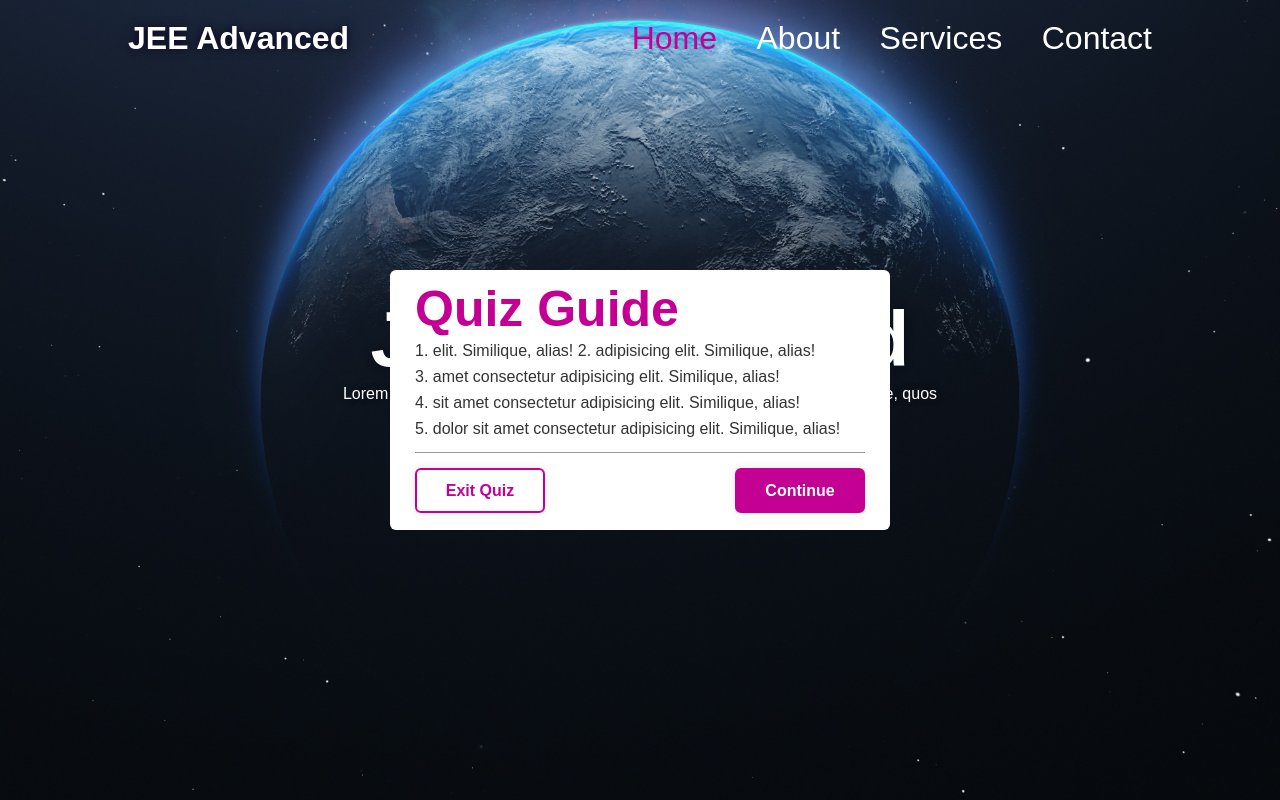
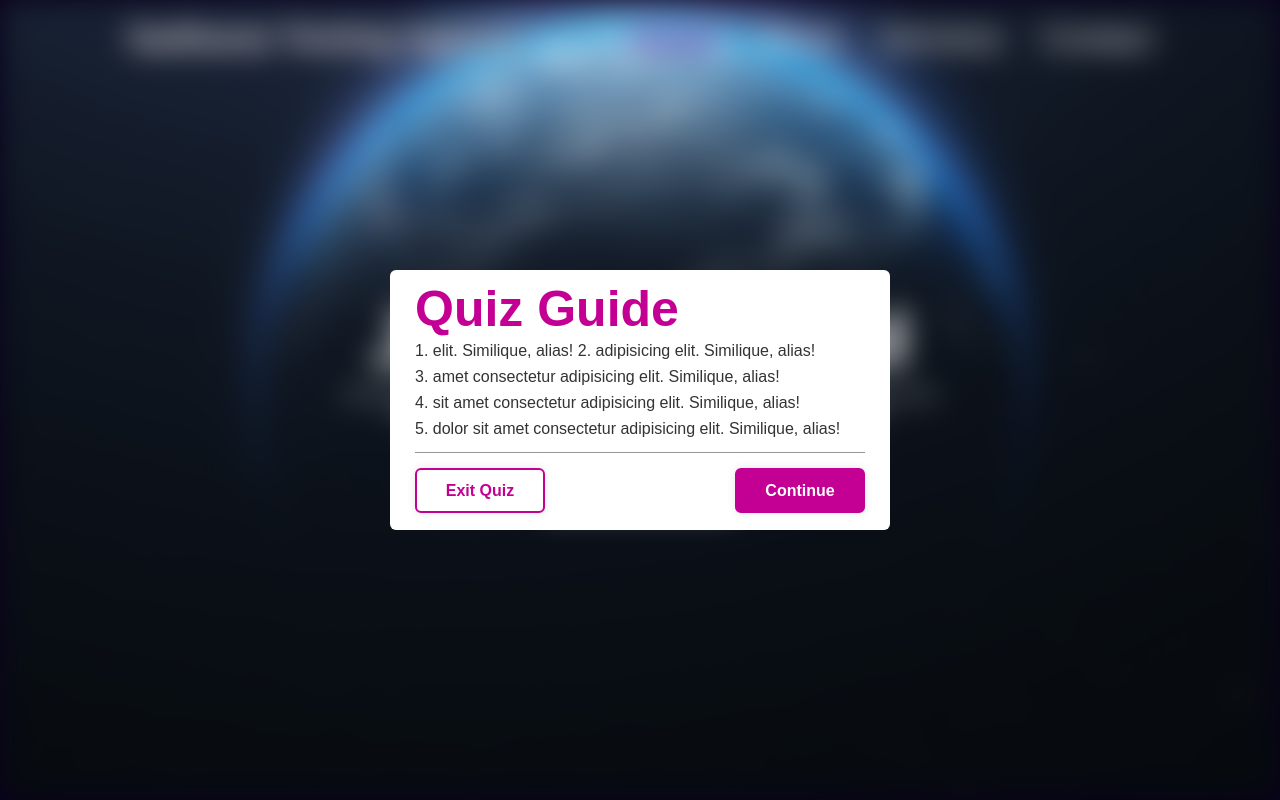
Before and after one commit to SadharanLadkaIsBack/SadharanTestingAgency, a plain HTML site: page index.html in a window 1280 px wide. Both pictures are taken after a click on the button "Start Exam". Drawn offline with Linux system fonts and the light colour scheme; a web font is replaced by a local one.

Commit message:
blurred bg

```diff
--- a/index.html
+++ b/index.html
@@ -12,7 +12,7 @@
 <body>
     <main class="main">
         <header class="header">
-            <a href="#" class="logo">JEE Advanced</a>
+            <a href="#" class="logo">Sadharan Testing Agency</a>
 
             <nav class="navbar">
                 <a href="#" class="active">Home</a>
--- a/script.js
+++ b/script.js
@@ -1,11 +1,14 @@
 const startBtn = document.querySelector('.start-btn');
 const popupInfo = document.querySelector('.popup-info');
 const exitBtn = document.querySelector('.exit-btn');
+const main = document.querySelector('.main');
 
 startBtn.onclick = () => {
     popupInfo.classList.add('active');
+    main.classList.add('active');
 }
 
 exitBtn.onclick = () => {
     popupInfo.classList.remove('active');
+    main.classList.remove('active');
 }
--- a/style.css
+++ b/style.css
@@ -9,6 +9,7 @@
 
 body {
     color: #fff;
+    background: #09001d;
 }
 
 .header {
@@ -55,6 +56,11 @@ body {
     background: url("background.jpg") no-repeat;
     background-size: cover;
     background-position: center;
+    transition: .3s ease;
+}
+
+.main.active {
+    filter: blur(15px);
 }
 
 .home {
@@ -111,7 +117,7 @@ body {
     position: absolute;
     top: 50%;
     left: 50%;
-    transform: translate(-50%, -50%) scale(0);
+    transform: translate(-50%, -50%) scale(.7);
     width: 500px;
     background: #fff;
     border-radius: 6px;
```
